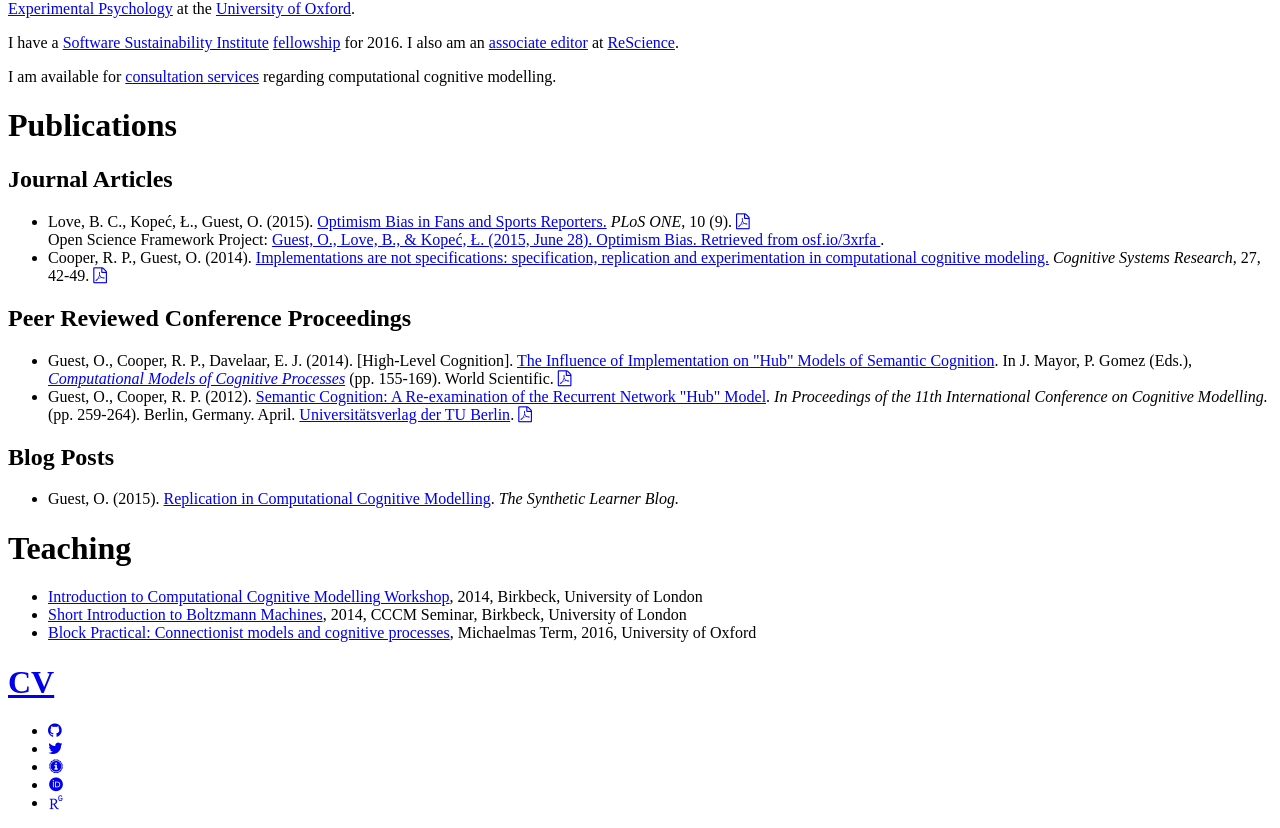
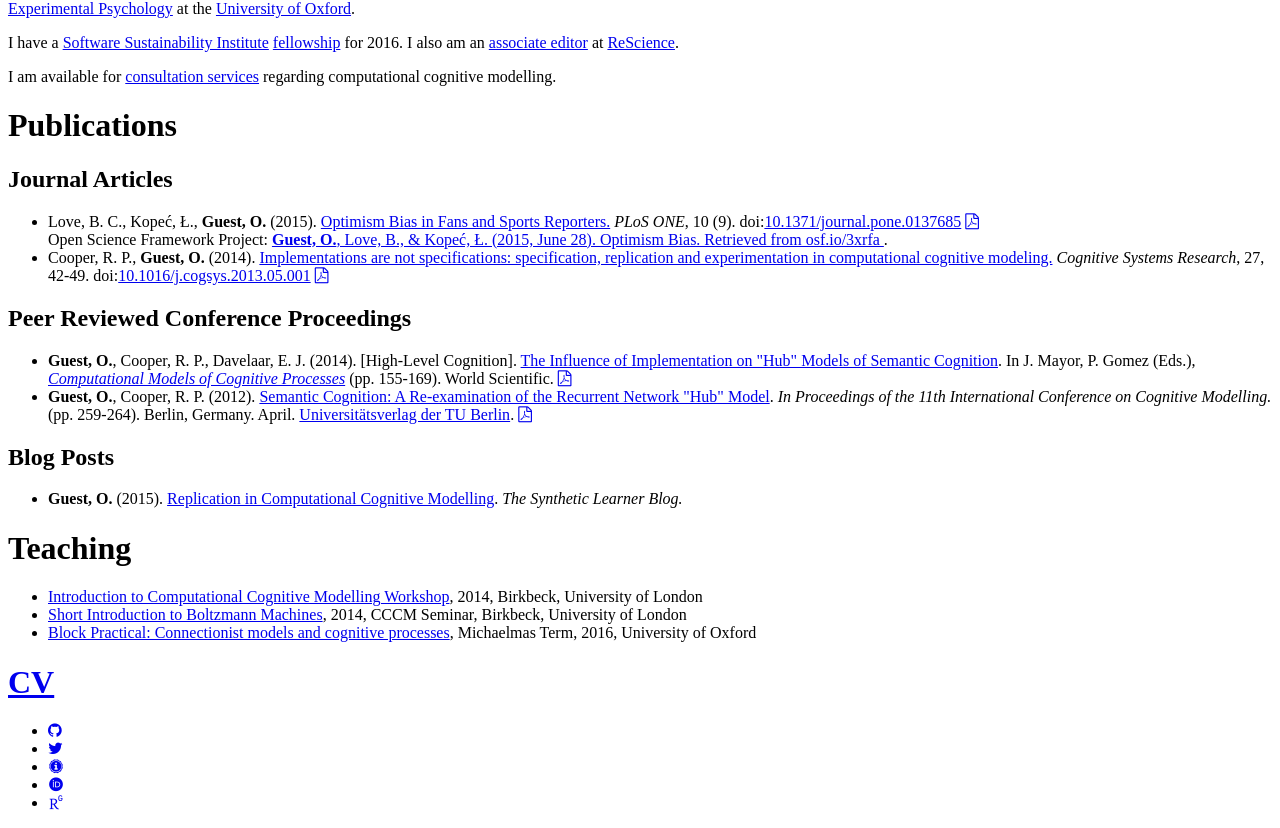
Before and after one commit to oliviaguest/oliviaguest.github.io, a Jekyll site: the page built from index.html, in a window 1280 px wide, cut to the strip 506-1334 px from the top of the page. Built offline with Jekyll 4.4.1, drawn with Linux system fonts in a browser that asks for light colours; nearby versions of some CDN libraries; some web fonts are replaced.

Commit message:
Update publications.md

```diff
--- a/_includes/publications.md
+++ b/_includes/publications.md
@@ -1,26 +1,26 @@
 <h2>Journal Articles</h2>
 <ul class="cv">
-  <li class="cv">Love, B. C., Kopeć, Ł., Guest, O. (2015). <a href="//dx.doi.org/10.1371/journal.pone.0137685">Optimism Bias in Fans and Sports Reporters.</a> <em>PLoS ONE</em>, 10 (9).
+  <li class="cv">Love, B. C., Kopeć, Ł., <b>Guest, O.</b> (2015). <a href="//dx.doi.org/10.1371/journal.pone.0137685">Optimism Bias in Fans and Sports Reporters.</a> <em>PLoS ONE</em>, 10 (9). doi:<a href="//dx.doi.org/10.1371/journal.pone.0137685">10.1371/journal.pone.0137685</a>
   <a href="//www.plosone.org/article/fetchObject.action?uri=info:doi/10.1371/journal.pone.0137685&representation=PDF"><i class="fa fa-file-pdf-o" aria-hidden="true"></i></a>
   <br/>
-  Open Science Framework Project: <a href="//osf.io/3xrfa/">Guest, O., Love, B., & Kopeć, Ł. (2015, June 28). Optimism Bias. Retrieved from osf.io/3xrfa </a>.
+  Open Science Framework Project: <a href="//osf.io/3xrfa/"><b>Guest, O.</b>, Love, B., & Kopeć, Ł. (2015, June 28). Optimism Bias. Retrieved from osf.io/3xrfa </a>.
   </li>
 
-  <li class="cv">Cooper, R. P., Guest, O. (2014). <a href="//dx.doi.org/10.1016/j.cogsys.2013.05.001">Implementations are not specifications: specification, replication and experimentation in computational cognitive modeling.</a> <em>Cognitive Systems Research</em>, 27, 42-49.
+  <li class="cv">Cooper, R. P., <b>Guest, O.</b> (2014). <a href="//dx.doi.org/10.1016/j.cogsys.2013.05.001">Implementations are not specifications: specification, replication and experimentation in computational cognitive modeling.</a> <em>Cognitive Systems Research</em>, 27, 42-49. doi:<a href="//dx.doi.org/10.1016/j.cogsys.2013.05.001">10.1016/j.cogsys.2013.05.001</a>
   <a href="doc/cooper_14.pdf"><i class="fa fa-file-pdf-o" aria-hidden="true"></i></a></li>
 </ul>
 
 <h2>Peer Reviewed Conference Proceedings</h2>
 <ul class="cv">
-  <li class="cv">Guest, O., Cooper, R. P., Davelaar, E. J. (2014). [High-Level Cognition].
+  <li class="cv"><b>Guest, O.</b>, Cooper, R. P., Davelaar, E. J. (2014). [High-Level Cognition].
   <a href="doc/guest_14.pdf">The Influence of Implementation on "Hub" Models of Semantic Cognition</a>. In J. Mayor, P. Gomez (Eds.), <em><a href="http://www.worldscientific.com/worldscibooks/10.1142/8747">Computational Models of Cognitive Processes</a></em> (pp. 155-169). World Scientific.
   <a href="doc/guest_14.pdf"><i class="fa fa-file-pdf-o" aria-hidden="true"></i></a></li>
 
-  <li class="cv">Guest, O., Cooper, R. P. (2012). <a href="//eprints.bbk.ac.uk/6758/">Semantic Cognition: A Re-examination of the Recurrent Network "Hub" Model</a>. <em>In Proceedings of the 11th International Conference on Cognitive Modelling.</em> (pp. 259-264). Berlin, Germany. April. <a href="http://www.ub.tu-berlin.de/">Universitätsverlag der TU Berlin</a>.
+  <li class="cv"><b>Guest, O.</b>, Cooper, R. P. (2012). <a href="//eprints.bbk.ac.uk/6758/">Semantic Cognition: A Re-examination of the Recurrent Network "Hub" Model</a>. <em>In Proceedings of the 11th International Conference on Cognitive Modelling.</em> (pp. 259-264). Berlin, Germany. April. <a href="http://www.ub.tu-berlin.de/">Universitätsverlag der TU Berlin</a>.
   <a href="doc/guest_12.pdf"><i class="fa fa-file-pdf-o" aria-hidden="true"></i></a></li>
 </ul>
 
 <h2>Blog Posts</h2>
   <ul class="cv">
-  <li class="cv">Guest, O. (2015). <a href="//bootphon.blogspot.fr/2015/10/replication-in-computational-cognitive.html">Replication in Computational Cognitive Modelling</a>. <em>The Synthetic Learner Blog.</em></li>
+  <li class="cv"><b>Guest, O.</b> (2015). <a href="//bootphon.blogspot.fr/2015/10/replication-in-computational-cognitive.html">Replication in Computational Cognitive Modelling</a>. <em>The Synthetic Learner Blog.</em></li>
   </ul>
```
